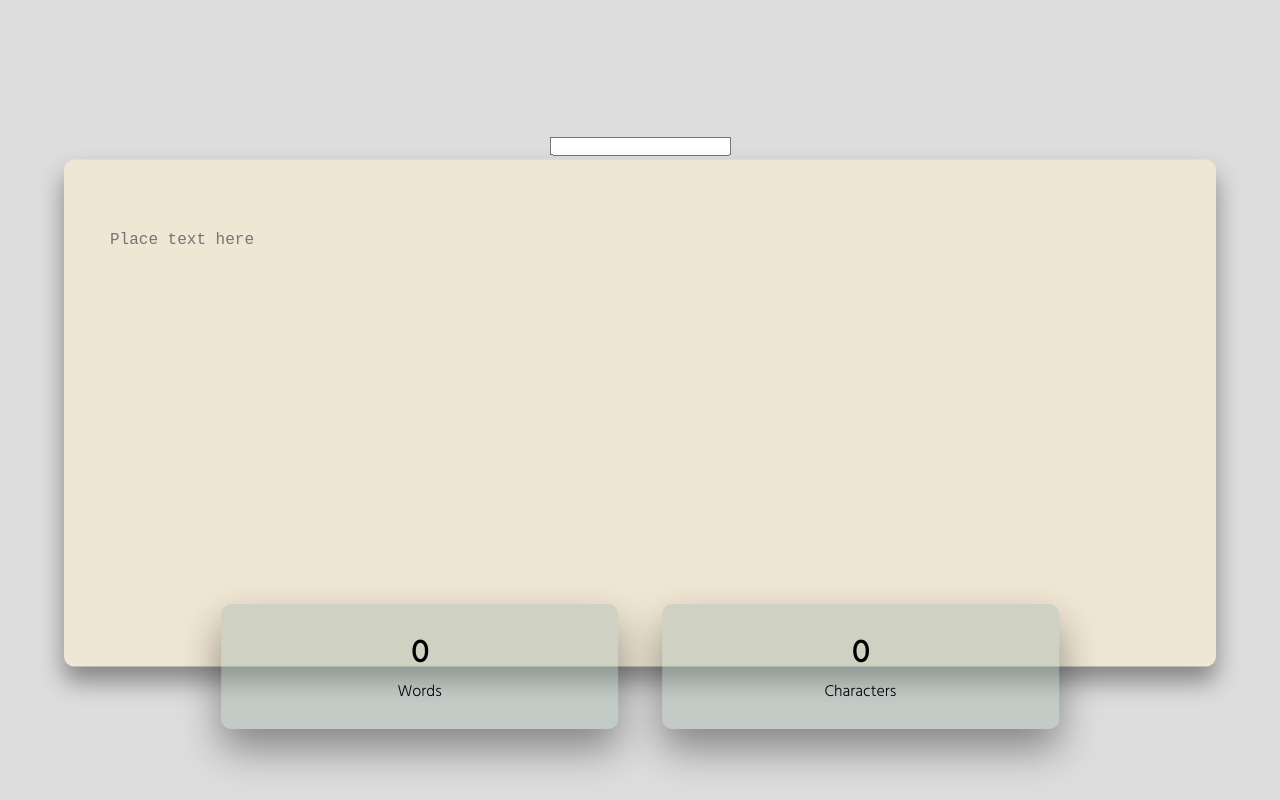
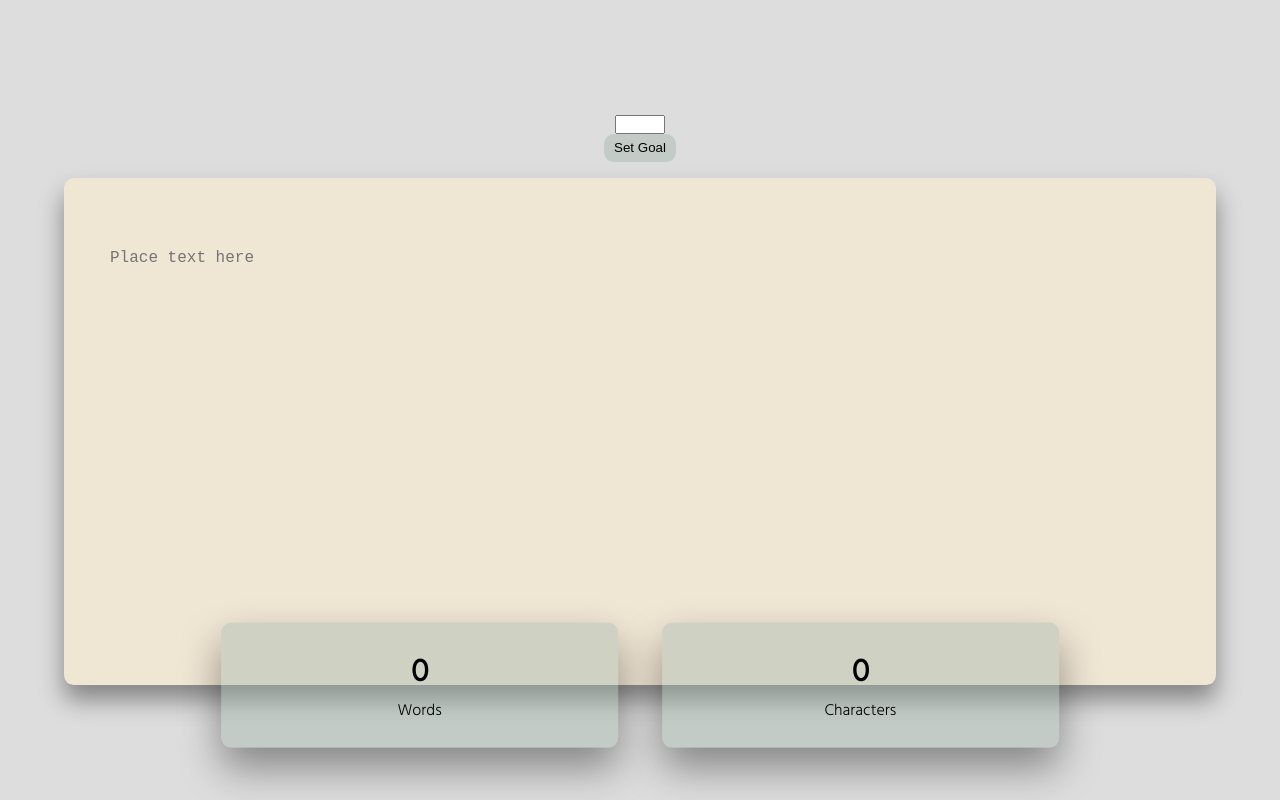
Before and after one commit to smediums/Word-Character-Counter, a plain HTML site: page index.html in a window 1280 px wide. Drawn offline with Linux system fonts and the light colour scheme.

Commit message:
Add set word count goal input feild and the its code to output put its value to the div below it. Also added code to decrease word count goal as user types.

```diff
--- a/index.html
+++ b/index.html
@@ -17,6 +17,7 @@
         <div class="goal">
             <div class="setGoal">
                 <input type="text" id="wordsAmount">
+                <button class="set" id="set">Set Goal</button>
             </div>
             <div class="wordsTillGoal"></div>
         </div>
--- a/main.js
+++ b/main.js
@@ -2,16 +2,22 @@ const textArea = document.getElementById('inputTextArea');
 const charCount = document.getElementById('characterCount');
 const wordCount = document.getElementById('wordCount');
 const setGoal = document.getElementById('wordsAmount');
+const set = document.getElementById('set');
+const tillGoal = document.querySelector('.wordsTillGoal');
 
-console.log(setGoal)
 //
 textArea.addEventListener('input', () => {
+    let curWordCount = parseInt(wordCount.textContent);
+    let curWordsTillGoal = parseInt(setGoal.value);
     //Number of Characters
     charCount.textContent = textArea.value.length;
 
     //Create array By Spaces
     let allText = textArea.value.trim();
     wordCount.textContent = allText.split(/\s+/).filter((el) => el).length;
+
+    tillGoal.innerHTML = `${curWordsTillGoal - curWordCount} words until reach goal`
+
 });
 
 setGoal.addEventListener('input', () => {
@@ -21,6 +27,16 @@ setGoal.addEventListener('input', () => {
     if(!onlyNumbers.test(num)){
         setGoal.value = '';
     }
+})
 
-    console.log(num)
+set.addEventListener('click', () => {
+
+    if(setGoal.value == '' ){
+        tillGoal.innerHTML = `0 words until you reach your goal`
+
+    }else{
+        tillGoal.innerHTML = `${setGoal.value} words until you reach your goal`
+    console.log(parseInt(wordCount.textContent))
+    }
+
 })
--- a/style.scss
+++ b/style.scss
@@ -30,6 +30,25 @@ $textColor: #3b3b3b;
          transform: translate(-50%, -50%);
          top: 50%;
          left: 50%;
+
+         .goal{
+            margin-bottom: 1rem;
+            .setGoal{
+                @include centerFlex(center);
+                flex-direction: column;
+
+                input{
+                    width: 50px;;
+                }
+
+                .set{
+                    padding: 0.4rem .6rem;
+                    border: none;
+                    border-radius: 10px;
+                    background-color: $accentColor;
+                }
+            }
+         }
 
          .container{
              width: 100%;
```
Also changed, not shown: style.css, 1 other file.
